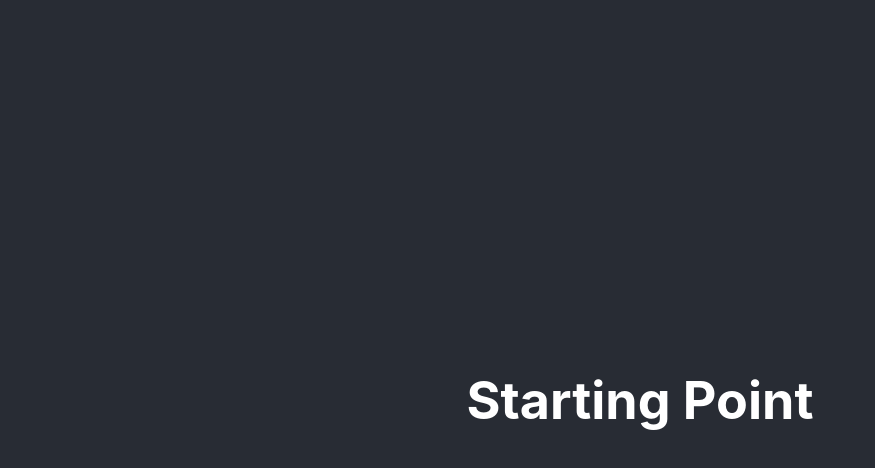
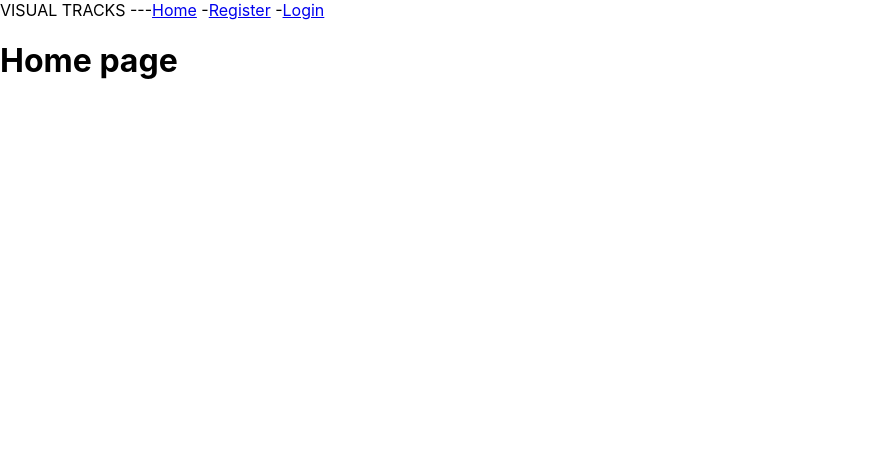
Before and after one commit to nesabg/visual-tracks, a React (Create React App) app: page / in a window 1280 px wide. Shown: the top 468 px of the page, without its empty margins (0-875 px from the left). Built offline with nearby package versions, Linux system fonts and the light colour scheme.

Commit message:
Feat adding routing, styled components and some pages and navigation

```diff
--- a/package.json
+++ b/package.json
@@ -8,7 +8,10 @@
     "@testing-library/user-event": "^12.8.3",
     "react": "^17.0.2",
     "react-dom": "^17.0.2",
+    "react-router": "^5.2.1",
+    "react-router-dom": "^5.3.0",
     "react-scripts": "4.0.3",
+    "styled-components": "^5.3.1",
     "web-vitals": "^1.1.2"
   },
   "scripts": {
--- a/src/App.js
+++ b/src/App.js
@@ -1,12 +1,25 @@
+import { Switch, Route, BrowserRouter as Router, Redirect } from "react-router-dom";
+
 import './App.css'
+import Main from "./components/Main";
+import Navigation from "./components/Navigation";
+import Homepage from "./pages/Homepage";
+import Login from "./pages/Login";
+import Register from './pages/Register'
+
 
 function App() {
   return (
-    <div className="App">
-      <header className="App-header">
-        <h1>Starting Point</h1>
-      </header>
-    </div>
+    <Router>
+      <Navigation />
+      <Main>
+        <Switch>
+          <Route path='/' exact component={Homepage}/>
+          <Route path='/register' component={Register}/>
+          <Route path='/login' component={Login}/>
+        </Switch>
+      </Main>
+    </Router>
   )
 }
 
--- /dev/null
+++ b/src/components/Main.js
@@ -0,0 +1,18 @@
+import styled from "styled-components"
+
+const MainWrapper = styled.main`
+    width: 1280px;
+    margin: 0 auto;
+
+`
+
+
+const Main = (props) => {
+    return (
+        <MainWrapper>
+            { props.children }
+        </MainWrapper>
+    )
+}
+
+export default Main
--- /dev/null
+++ b/src/components/Navigation.js
@@ -0,0 +1,17 @@
+import React from 'react'
+import { Link } from 'react-router-dom'
+
+const Navigation = () => {
+    return (
+        <header>
+            <nav>
+                <span>VISUAL TRACKS</span> ---
+                <Link to="/">Home</Link> -
+                <Link to="register">Register</Link> -
+                <Link to="login">Login</Link>
+            </nav>
+        </header>
+    )
+}
+
+export default Navigation
--- /dev/null
+++ b/src/pages/Homepage.js
@@ -0,0 +1,11 @@
+import React from 'react'
+
+const Homepage = () => {
+    return (
+        <div>
+            <h1>Home page</h1>
+        </div>
+    )
+}
+
+export default Homepage
--- /dev/null
+++ b/src/pages/Login.js
@@ -0,0 +1,11 @@
+import React from 'react'
+
+const Login = () => {
+    return (
+        <div>
+            <h1>Login page</h1>
+        </div>
+)
+}
+
+export default Login
--- /dev/null
+++ b/src/pages/Register.js
@@ -0,0 +1,12 @@
+import React from 'react'
+
+const Register = () => {
+
+    return (
+        <div>
+            <h1>Register page</h1>
+        </div>
+    )
+}
+
+export default Register
```
Also changed, not shown: 1 other file (tests, documents, lock files or other folders).
